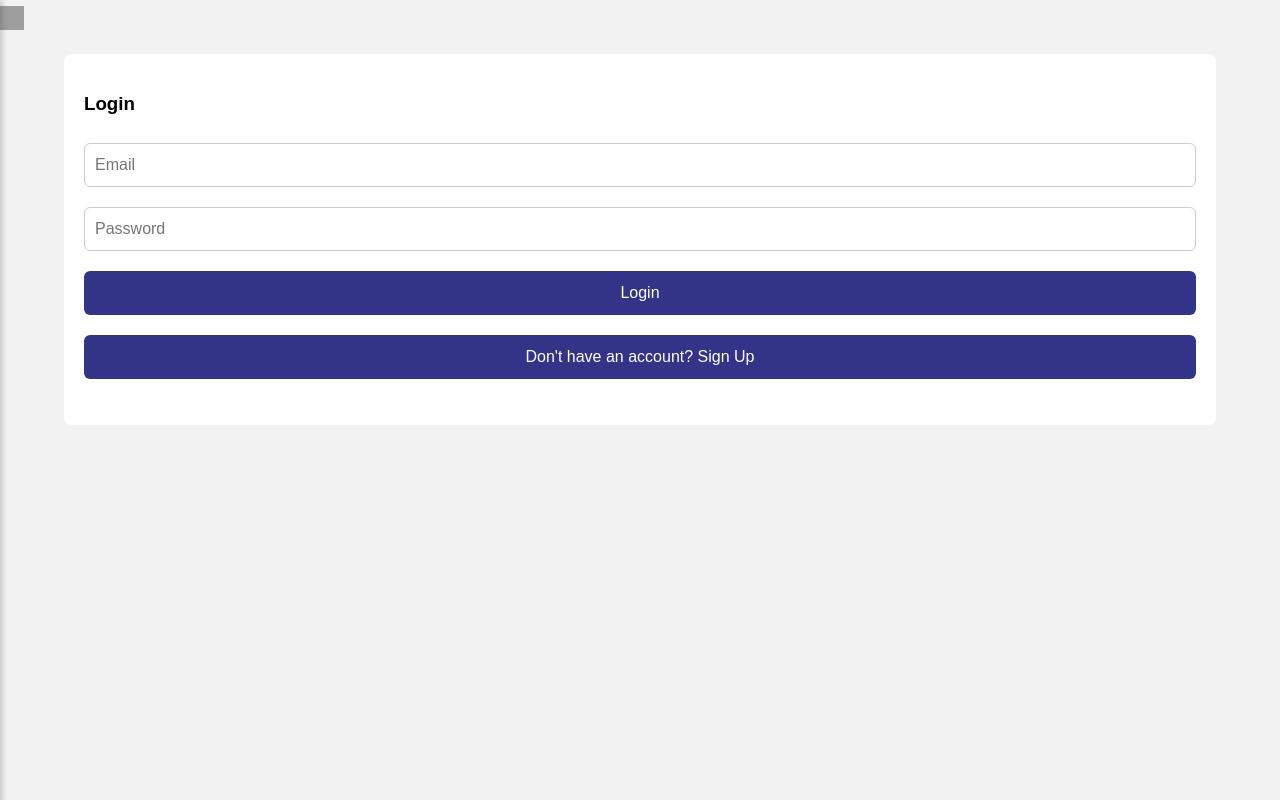
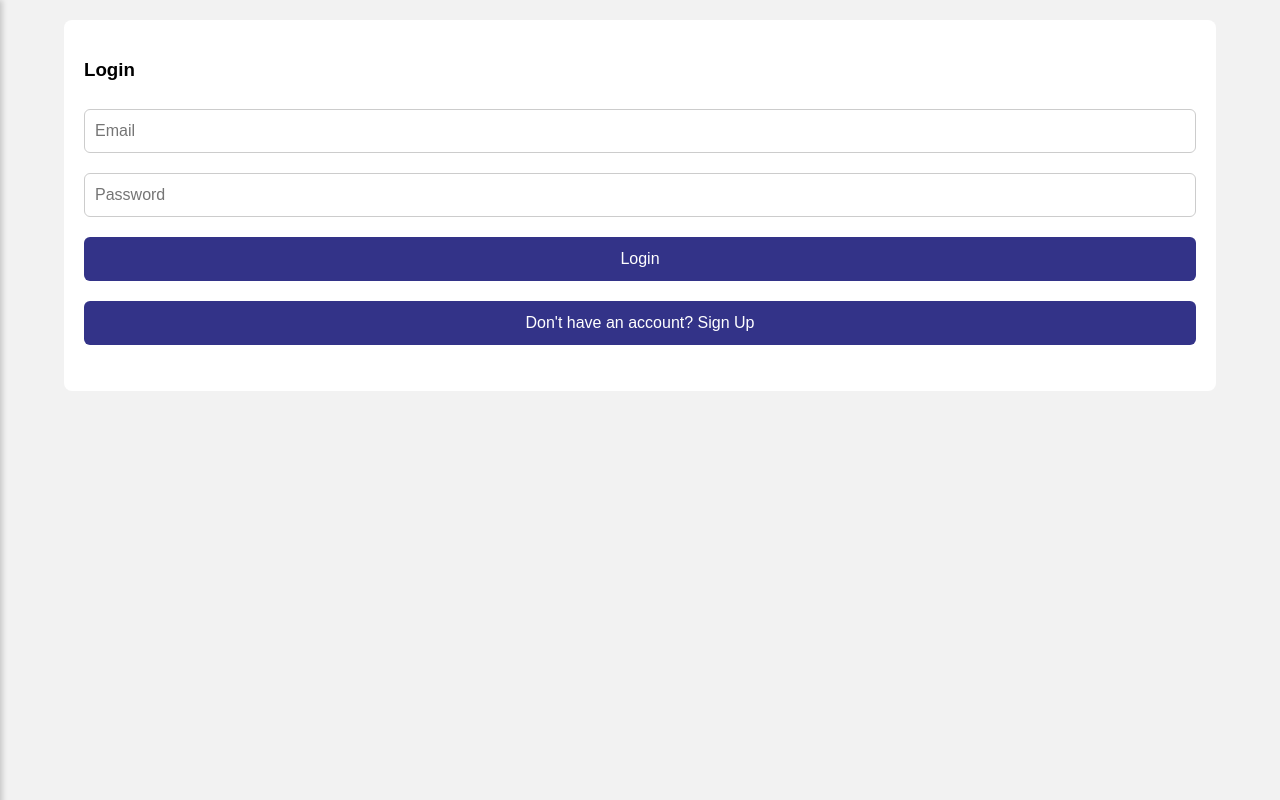
Before and after one commit to ayeleabush388/invester, a plain HTML site: page frontend/index.html in a window 1280 px wide. Drawn offline with Linux system fonts and the light colour scheme; grey boxes are pictures that could not be loaded; files whose address does not match are found by name.

Commit message:
Update index.html

```diff
--- a/frontend/index.html
+++ b/frontend/index.html
@@ -235,12 +235,6 @@ body.sidebar-open main {
   <button onclick="logout()">🚪 Logout</button>
 </div>
 
-
-<div id="telegram-icon">
-  <a href="https://t.me/+Tst3RWgtzow3NmJk" target="_blank" title="Join Telegram Support">
-    <img src="https://cdn-icons-png.flaticon.com/512/2111/2111646.png" alt="Telegram" style="width: 24px; height: 24px; margin-top: 6px; cursor: pointer;" />
-  </a>
-</div>
 
 
 <div class="container">
```
